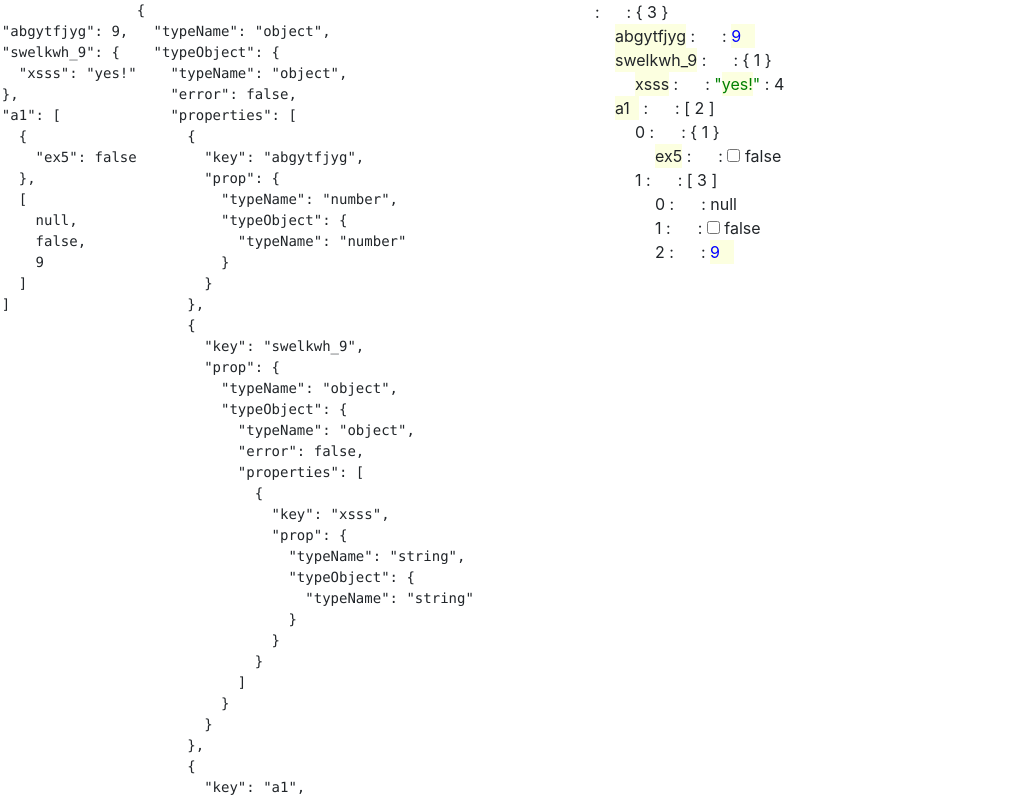
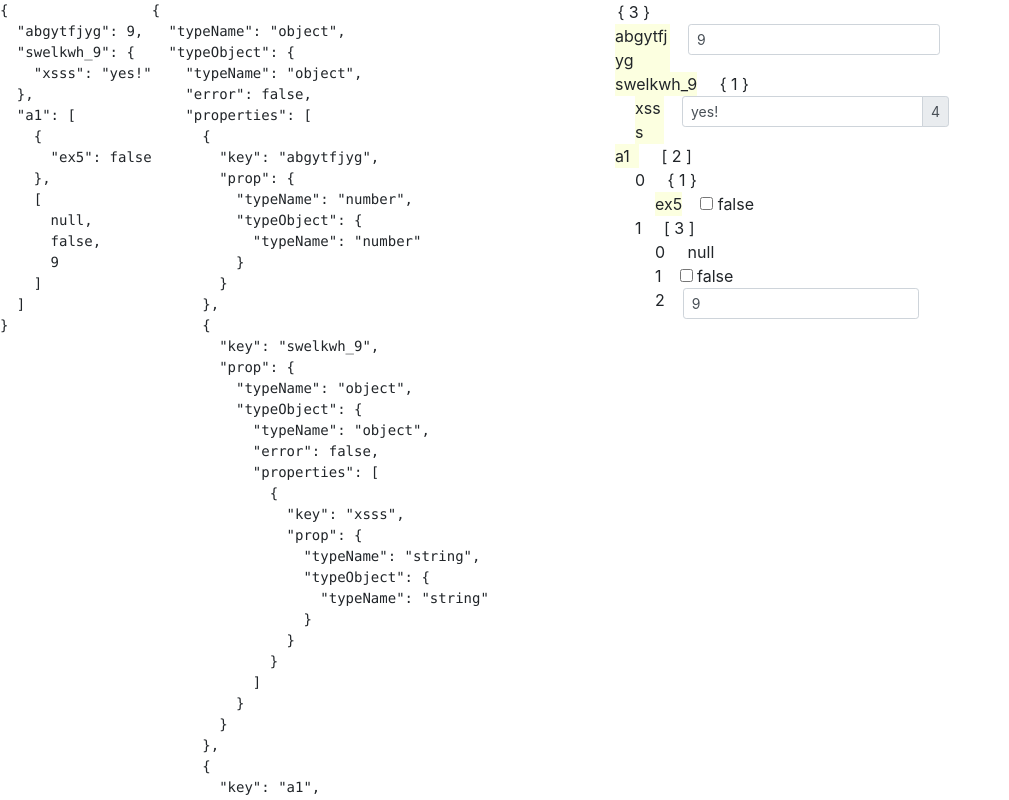
Before and after one commit to karudo/json-editor, a Vue app: page / in a window 1280 px wide. Shown: the top 800 px of the page, without its empty margins (0-1009 px from the left). Built offline with nearby package versions, Linux system fonts and the light colour scheme; some icons are missing.

Commit message:
use inputs instead of editable spans

```diff
--- a/src/App.vue
+++ b/src/App.vue
@@ -1,7 +1,7 @@
 <template>
-  <div>
+  <b-container fluid>
     <HelloWorld />
-  </div>
+  </b-container>
 </template>
 
 <script>
--- a/src/components/json-editor/editable-span.vue
+++ b/src/components/json-editor/editable-span.vue
@@ -15,7 +15,7 @@ export default {
   },
   props: {
     value: {
-      type: String,
+      type: [String, Number],
       required: true
     }
   },
--- a/src/components/json-editor/json-editor-props-menu.vue
+++ b/src/components/json-editor/json-editor-props-menu.vue
@@ -1,6 +1,4 @@
 <template>
-  <span style="cursor: pointer">
-    :
   <b-dropdown :id="htmlId" no-caret variant="link" size="sm">
     <template slot="button-content">
       <span class="fa fa-cog"></span>
@@ -13,8 +11,6 @@
 
     </template>
   </b-dropdown>
-    :
-  </span>
 </template>
 
 <script>
--- a/src/components/json-editor/type-editors/array.vue
+++ b/src/components/json-editor/type-editors/array.vue
@@ -33,7 +33,6 @@ export default {
           divider: true
         },
         {
-          divided: true,
           title: 'Add element',
           cb: () => this.insert(this.schema.typeObject.length)
         }
@@ -51,7 +50,6 @@ export default {
       return [{
         divider: true
       }, {
-        divided: true,
         title: 'Insert before',
         cb: () => this.insert(idx)
       }, {
--- a/src/components/json-editor/type-editors/number.vue
+++ b/src/components/json-editor/type-editors/number.vue
@@ -1,26 +1,17 @@
 <template>
-  <div>
+  <div class="d-inline-flex align-items-start">
     <slot name="name"></slot>
     <json-editor-props-menu :menu-items="menuItems"/>
-    <editable-span v-model="sValue" class="number"/>
+    <b-input-group size="sm">
+      <b-form-input type="text" v-model.number="cValue" placeholder=""></b-form-input>
+    </b-input-group>
   </div>
 </template>
 
 <script>
 import EditorMixin from './editor-mixin'
-import {floatVal} from '../utils'
 export default {
-  mixins: [EditorMixin],
-  computed: {
-    sValue: {
-      get () {
-        return `${this.cValue}`
-      },
-      set (v) {
-        this.cValue = floatVal(v)
-      }
-    }
-  }
+  mixins: [EditorMixin]
 }
 </script>
 
--- a/src/components/json-editor/type-editors/object.vue
+++ b/src/components/json-editor/type-editors/object.vue
@@ -32,7 +32,6 @@ export default {
           divider: true
         },
         {
-          divided: true,
           title: 'Add prop',
           cb: () => this.schema.typeObject.addProp(this.schema.typeObject.length)
         }
--- a/src/components/json-editor/type-editors/string.vue
+++ b/src/components/json-editor/type-editors/string.vue
@@ -1,9 +1,10 @@
 <template>
-  <div>
+  <div class="d-inline-flex align-items-start">
     <slot name="name"></slot>
     <json-editor-props-menu :menu-items="menuItems"/>
-    <span class="value">"<editable-span v-model="cValue"/>"</span>
-    : {{cValue.length}}
+    <b-input-group size="sm" :append="`${cValue.length}`">
+      <b-form-input type="text" v-model="cValue" placeholder=""></b-form-input>
+    </b-input-group>
   </div>
 </template>
 
```
Lines whose indentation alone changed are shown as unchanged.
